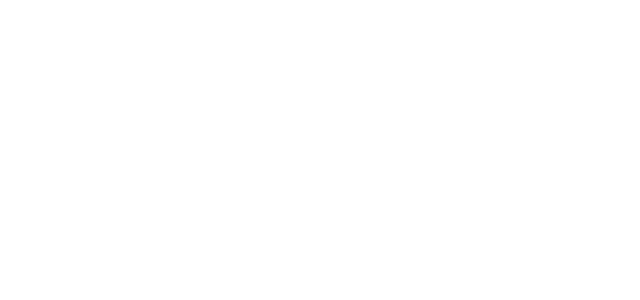
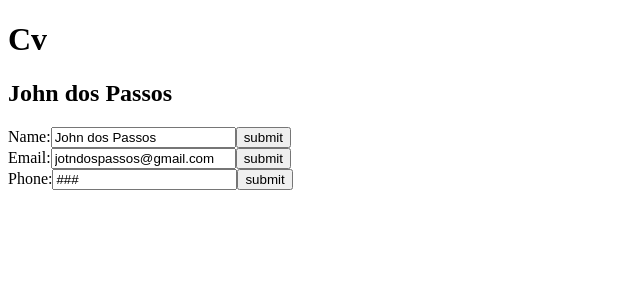
Before and after one commit to Belbut/cv-application, a React (Vite) app: page / in a window 1280 px wide. Shown: the top 300 px of the page, without its empty margins (0-640 px from the left). Built offline with nearby package versions, Linux system fonts and the light colour scheme.

Commit message:
feat: add personal info components

```diff
--- a/src/App.jsx
+++ b/src/App.jsx
@@ -1,8 +1,15 @@
 import { useState } from 'react'
+import PersonalInfo from "./components/PersonalInfo.jsx"
+
 
 function App() {
 
-  return
+  return (
+    <>
+      <h1>Cv</h1>
+      <PersonalInfo />
+    </>
+  )
 }
 
 export default App
--- /dev/null
+++ b/src/components/PersonalInfo.jsx
@@ -0,0 +1,52 @@
+import { useState } from "react"
+
+function Info({ title, content, contentCallBack }) {
+  const [isEdit, setIsEdit] = useState(false);
+
+  const button = () => {
+    if (isEdit) {
+      return (
+        <>
+          <label for="content">{content}</label>
+          <button type="" onClick={() => setIsEdit(false)}>edit</button>
+        </>
+      )
+    } else {
+      return (
+        <>
+          <input type="" name="" value={content} onChange={(e) => contentCallBack(e.target.value)} />
+          <button type=""
+            onClick={() => setIsEdit(true)}>
+            submit
+          </button>
+        </>
+      )
+    }
+  }
+
+  return (
+    <div>
+      {/* // <label for="content">{title}</label> */}
+      <span> {title}</span>
+      {button()}
+    </div>
+  )
+}
+
+function PersonalInfo({ }) {
+  const [info, setInfo] = useState({ name: "John dos Passos", email: "jotndospassos@gmail.com", phone: "###" })
+
+  return (
+    <>
+      <h2>{info.name}</h2>
+      <section className="contact-information">
+        <Info title="Name:" content={info.name} contentCallBack={(content) => setInfo({ ...info, name: content })} />
+        <Info title="Email:" content={info.email} contentCallBack={(content) => setInfo({ ...info, email: content })} />
+        <Info title="Phone:" content={info.phone} contentCallBack={(content) => setInfo({ ...info, phone: content })} />
+      </section>
+
+    </>
+  )
+}
+
+export default PersonalInfo
```
